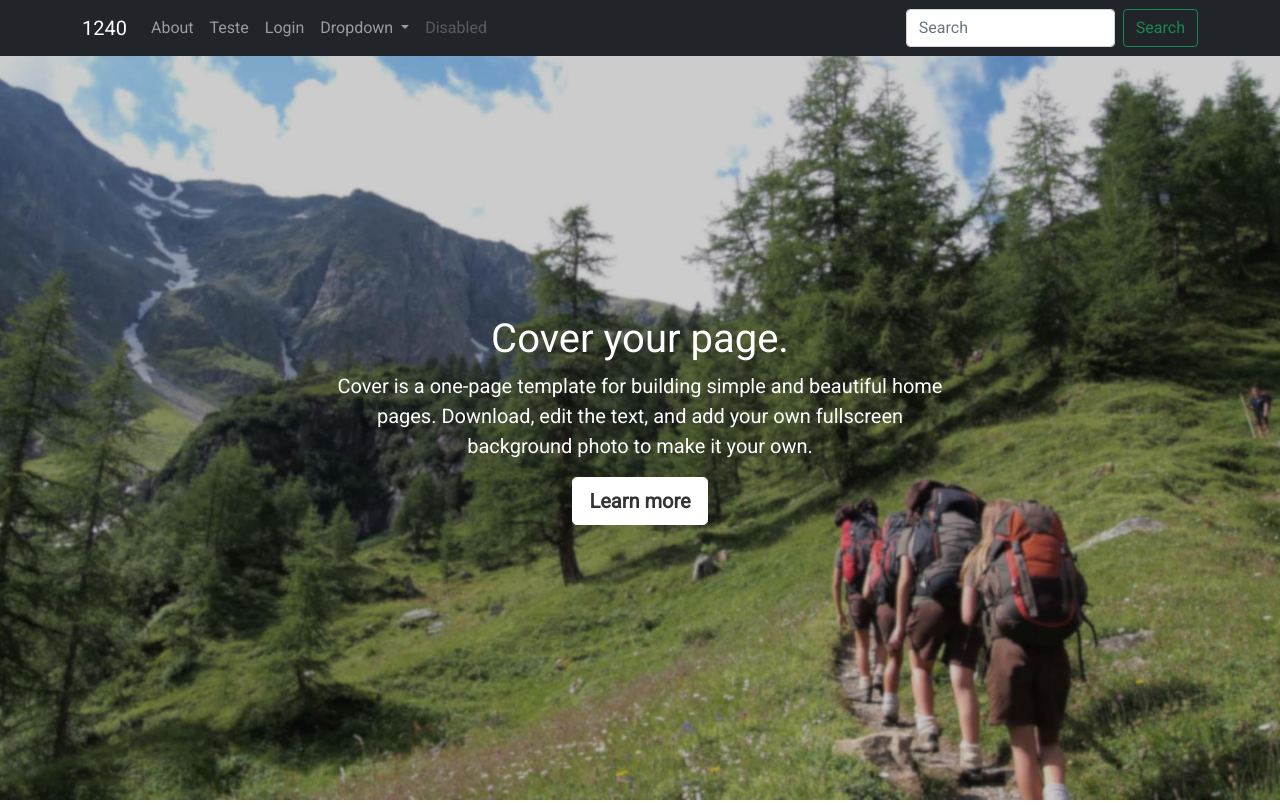
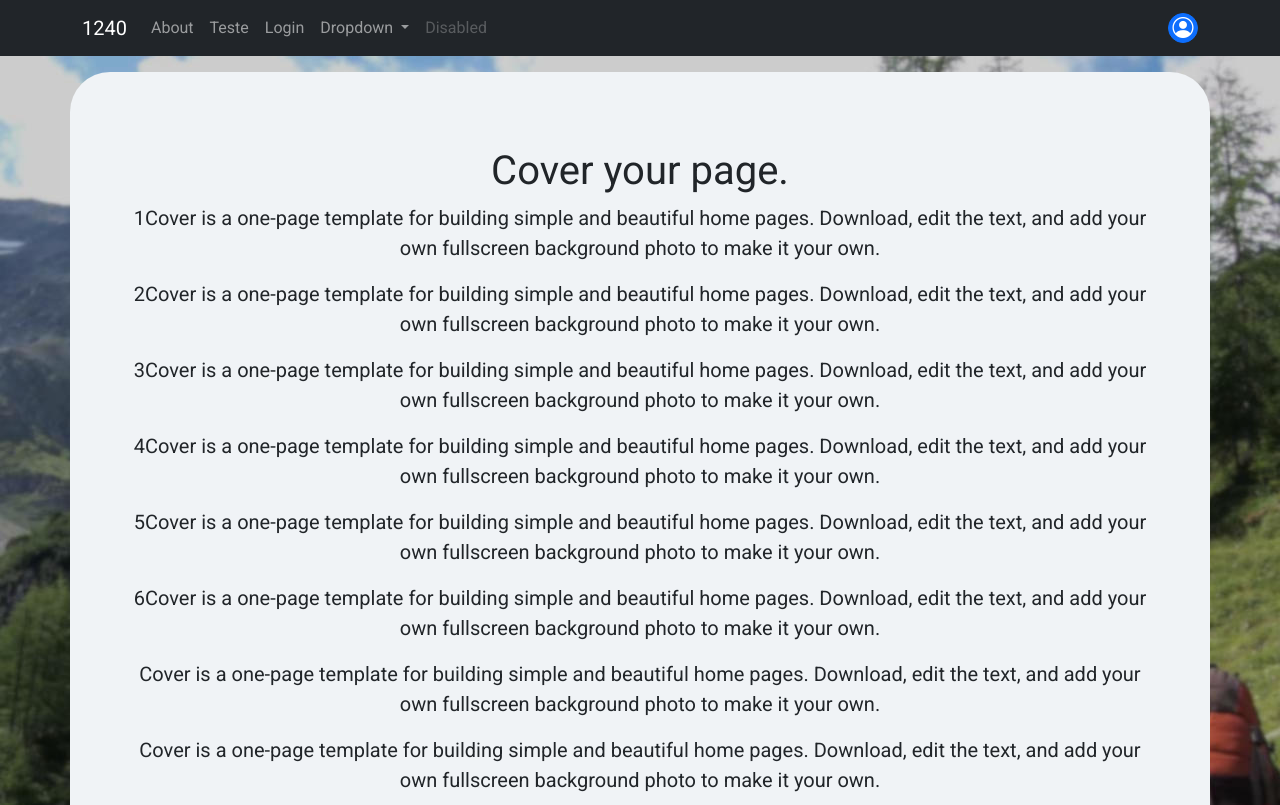
Before and after one commit to shakesac/GLAE-backend, a Vue app in the folder frontend/: page / in a window 1280 px wide. Shown: the top 805 px of the page. Built offline with nearby package versions, Linux system fonts and the light colour scheme.

Commit message:
UI Update

```diff
--- a/frontend/src/App.vue
+++ b/frontend/src/App.vue
@@ -1,11 +1,13 @@
-<template>
+<template class="d-flex h-100 text-center text-white bg-dark">
   <Header />
-  <router-view/>
+  <div id="center-wrapper" class="container d-flex text-center">
+    <router-view/>
+  </div>
 </template>
-
 <script>
 import 'bootstrap/dist/css/bootstrap.min.css'
 import 'bootstrap'
+import 'bootstrap-icons/font/bootstrap-icons.css'
 import Header from '@/components/Header.vue'
 
 export default {
@@ -23,6 +25,19 @@ export default {
   -webkit-font-smoothing: antialiased;
   -moz-osx-font-smoothing: grayscale;
   /*color: #2c3e50;*/
-
+}
+  body {
+  background-image: url('./assets/background.jpg');
+  background-repeat: no-repeat;
+  background-attachment: fixed;
+  background-position: center;
+  background-size: auto;
+}
+#center-wrapper {
+  margin-top: 2vh;
+  margin-bottom: 2vh;
+  background-color: #f0f3f6;
+  border-radius: 40px;
+  padding: 75px 40px;
 }
 </style>
--- a/frontend/src/components/Header.vue
+++ b/frontend/src/components/Header.vue
@@ -1,6 +1,6 @@
 <template>
-    <nav class="navbar navbar-expand-lg navbar-dark bg-dark">
-    <div class="container">
+    <nav class="navbar navbar-expand-lg sticky-top navbar-dark bg-dark">
+        <div class="container">
         <router-link to="/" class="navbar-brand">1240</router-link>
         <button class="navbar-toggler" type="button" data-bs-toggle="collapse" data-bs-target="#navbarSupportedContent" aria-controls="navbarSupportedContent" aria-expanded="false" aria-label="Toggle navigation">
         <span class="navbar-toggler-icon"></span>
@@ -31,12 +31,17 @@
             <a class="nav-link disabled" href="#" tabindex="-1" aria-disabled="true">Disabled</a>
             </li>
         </ul>
-        <form class="d-flex">
-            <input class="form-control me-2" type="search" placeholder="Search" aria-label="Search">
-            <button class="btn btn-outline-success" type="submit">Search</button>
-        </form>
+        <div class="dropdown">
+            <button type="button" class="btn btn-primary btn-circle btn-lg" id=userDropdown data-bs-toggle="dropdown"><i class="bi bi-person-circle"></i></button>
+            <ul class="dropdown-menu" aria-labelledby="userDropdown">
+                <li><a class="dropdown-item" href="#">Action</a></li>
+                <li><a class="dropdown-item" href="#">Another action</a></li>
+                <li><hr class="dropdown-divider"></li>
+                <li><a class="dropdown-item" href="#">Something else here</a></li>
+            </ul>
+            </div>
         </div>
-    </div>
+        </div>
     </nav>
 </template>
 <script>
@@ -45,5 +50,13 @@ export default {
 }
 </script>
 <style>
-
+.btn-circle {
+    width: 30px;
+    height: 30px;
+    padding: 0px 0px;
+    border-radius: 15px;
+    text-align: center;
+    font-size: 21px;
+    line-height: 1.42857;
+}
 </style>
--- a/frontend/src/views/Home.vue
+++ b/frontend/src/views/Home.vue
@@ -1,15 +1,21 @@
 <template>
-  <div class="center-container d-flex text-center text-white bg-dark">
-    <div class="cover-container w-100 p-3 mx-auto justify-content-center d-flex flex-column">
+
     <main class="px-3 d-flex flex-column">
       <h1>Cover your page.</h1>
+      <p class="lead">1Cover is a one-page template for building simple and beautiful home pages. Download, edit the text, and add your own fullscreen background photo to make it your own.</p>
+      <p class="lead">2Cover is a one-page template for building simple and beautiful home pages. Download, edit the text, and add your own fullscreen background photo to make it your own.</p>
+      <p class="lead">3Cover is a one-page template for building simple and beautiful home pages. Download, edit the text, and add your own fullscreen background photo to make it your own.</p>
+      <p class="lead">4Cover is a one-page template for building simple and beautiful home pages. Download, edit the text, and add your own fullscreen background photo to make it your own.</p>
+      <p class="lead">5Cover is a one-page template for building simple and beautiful home pages. Download, edit the text, and add your own fullscreen background photo to make it your own.</p>
+      <p class="lead">6Cover is a one-page template for building simple and beautiful home pages. Download, edit the text, and add your own fullscreen background photo to make it your own.</p>
+      <p class="lead">Cover is a one-page template for building simple and beautiful home pages. Download, edit the text, and add your own fullscreen background photo to make it your own.</p>
+      <p class="lead">Cover is a one-page template for building simple and beautiful home pages. Download, edit the text, and add your own fullscreen background photo to make it your own.</p>
+      <p class="lead">Cover is a one-page template for building simple and beautiful home pages. Download, edit the text, and add your own fullscreen background photo to make it your own.</p>
       <p class="lead">Cover is a one-page template for building simple and beautiful home pages. Download, edit the text, and add your own fullscreen background photo to make it your own.</p>
       <p class="lead">
         <a href="#" class="btn btn-lg btn-secondary fw-bold border-white bg-white">Learn more</a>
       </p>
     </main>
-    </div>
-  </div>
 </template>
 
 <script>
--- a/frontend/src/views/Login.vue
+++ b/frontend/src/views/Login.vue
@@ -1,5 +1,4 @@
 <template>
-  <div class="center-container d-flex text-white bg-dark">
     <div class="cover-container w-100 p-3 mx-auto justify-content-center d-flex flex-column">
     <main class="px-3 d-flex flex-column">
         <div class="col-8 mx-auto">
@@ -25,7 +24,6 @@
         </div>
     </main>
     </div>
-  </div>
 </template>
 
 <script>
@@ -38,12 +36,6 @@ export default {
     :root {
     --input-padding-x: 1.5rem;
     --input-padding-y: 0.75rem;
-    }
-  .center-container {
-      background-image: url('../assets/background.jpg');
-      background-position: center;
-      background-repeat: no-repeat;
-      background-size: cover;
     }
     .card-signin {
         color:black;
```
Also changed, not shown: 1 other file (tests, documents, lock files or other folders).
